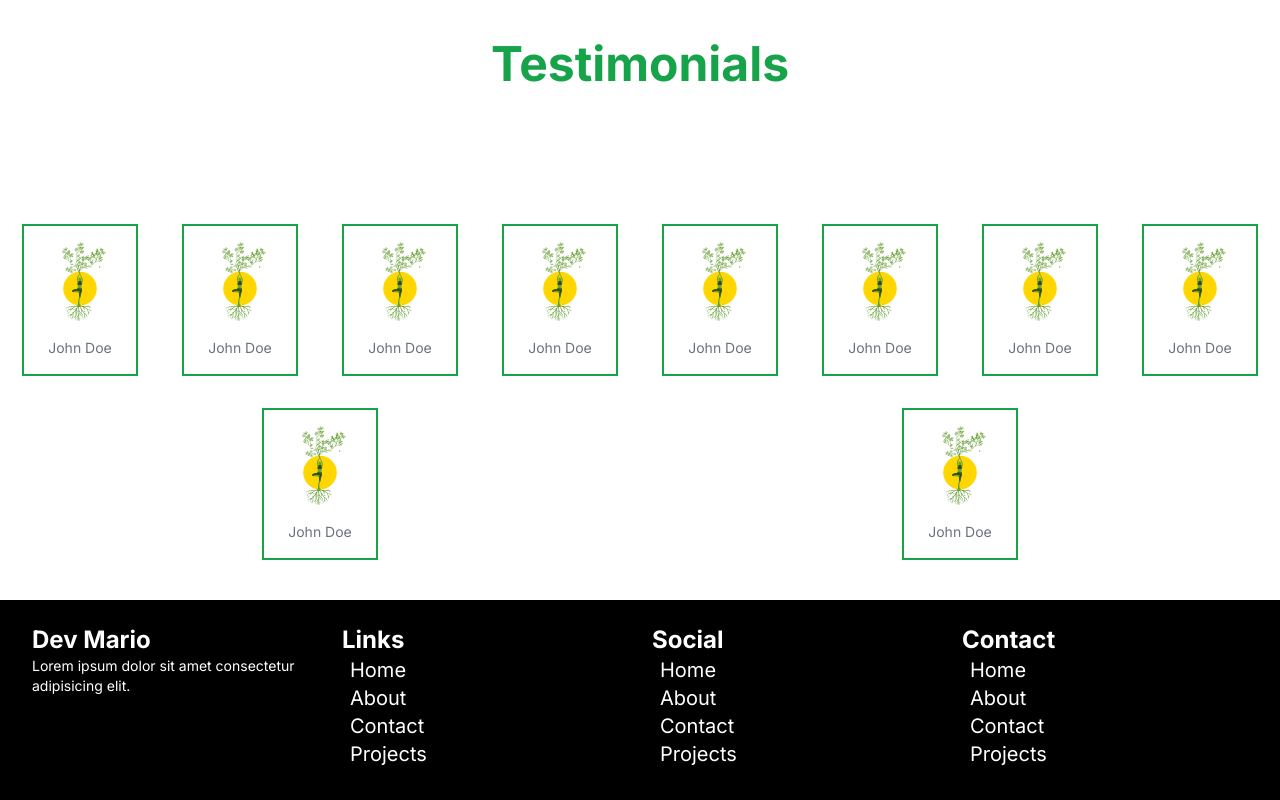
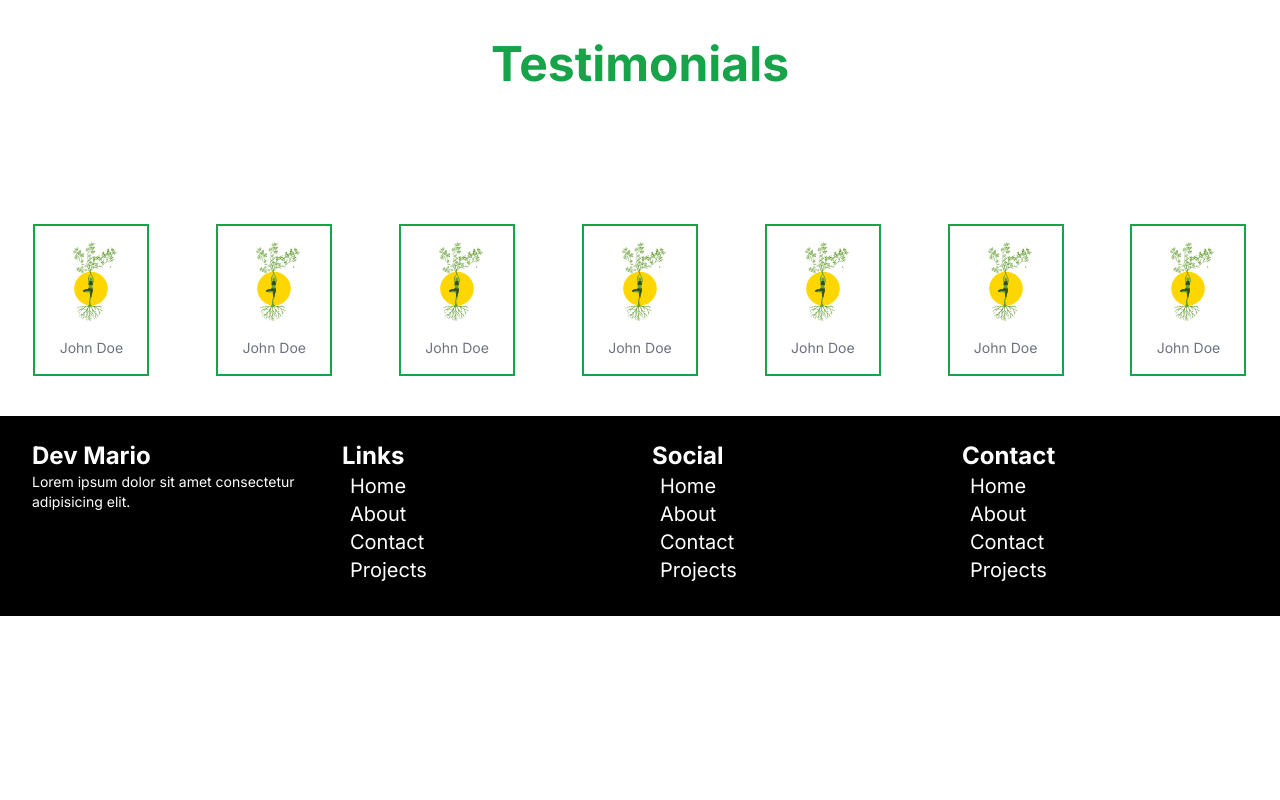
Before and after one commit to joskr2/demo-portafolio-nextjs, a Next.js app: page / in a window 1280 px wide. Shown: the part 1012-1812 px from the top of the page. After the commit the page ends 1628 px from the top, so only its background shows below. Built offline with nearby package versions, Linux system fonts and the light colour scheme.

Commit message:
removiendo algunos testimonios

```diff
--- a/src/components/Testimonials.tsx
+++ b/src/components/Testimonials.tsx
@@ -31,19 +31,7 @@ const Testimonials = () => {
     {
       url: '/testimonial.svg',
       name: 'John Doe'
-    },
-    {
-      url: '/testimonial.svg',
-      name: 'John Doe'
-    },
-    {
-      url: '/testimonial.svg',
-      name: 'John Doe'
-    },
-    {
-      url: '/testimonial.svg',
-      name: 'John Doe'
-    },
+    }
   ]
 
   return (
```
